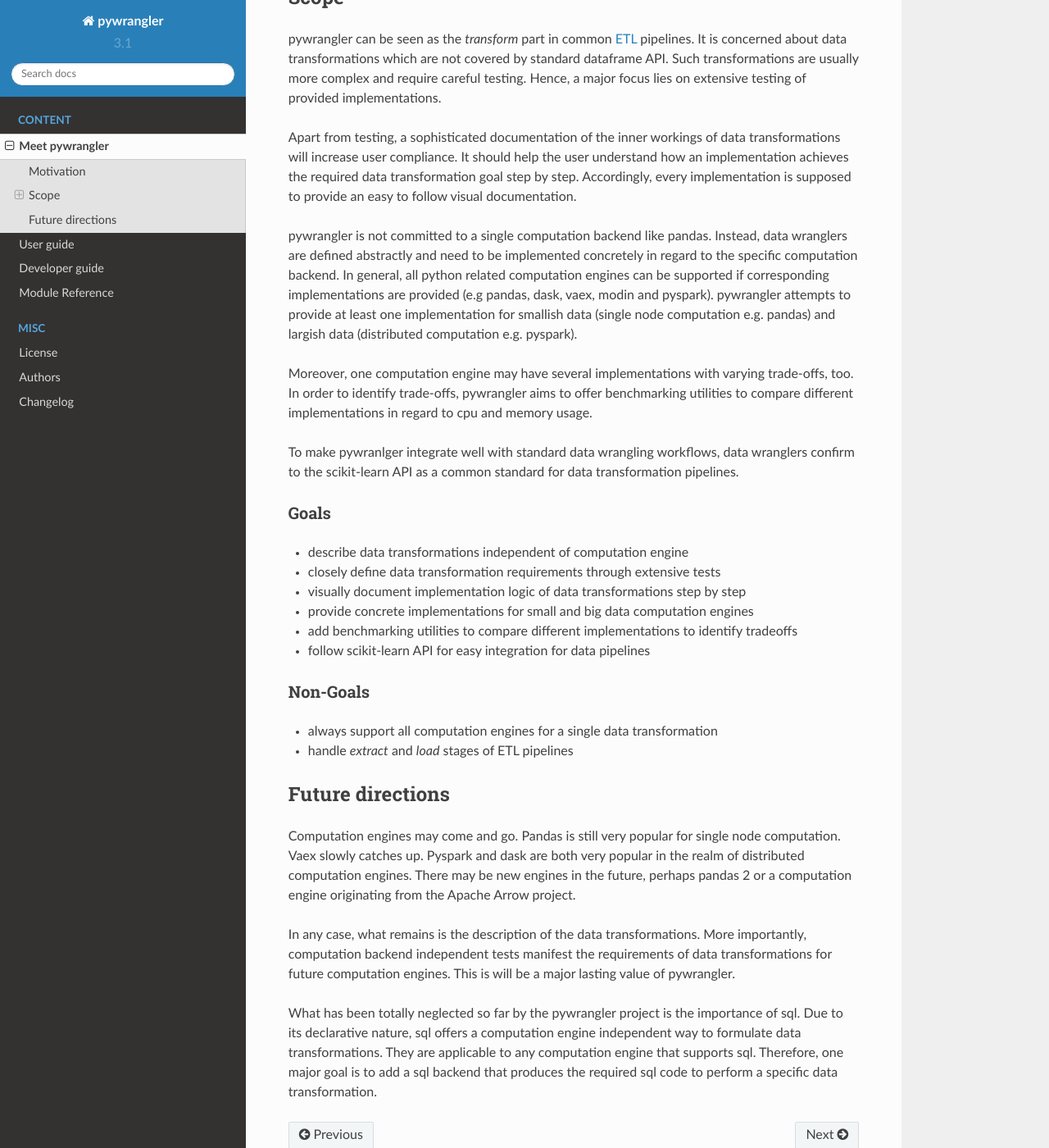
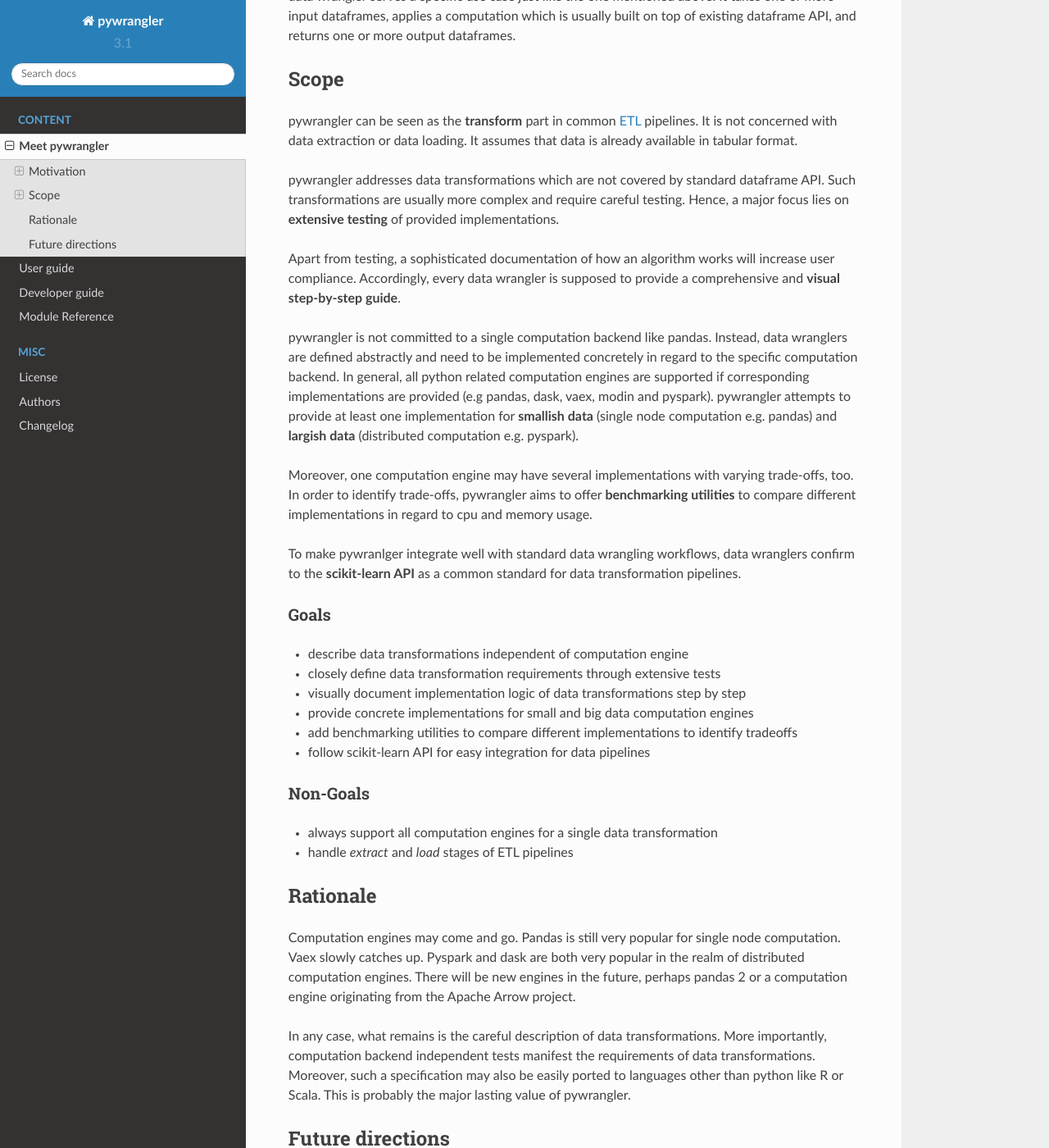
Before and after one commit to mansenfranzen/pywrangler, a Sphinx documentation site: the page built from docs/meet_pywrangler.rst, in a window 1280 px wide and 1400 px high, scrolled down 524 px. Shown: the whole window at 82% size. Built offline with Sphinx 7.4.7 and the Read the Docs theme 2.0.0, drawn with Linux system fonts in a browser that asks for light colours; some of the changed text lies outside the part shown.

Commit message:
Imrovide meet pywrangler documentation.

```diff
--- a/docs/meet_pywrangler.rst
+++ b/docs/meet_pywrangler.rst
@@ -22,29 +28,30 @@
 Scope
 -----
 
-pywrangler can be seen as the *transform* part in common `ETL`_ pipelines. It is concerned
-about data transformations which are not covered by standard dataframe API. Such transformations
-are usually more complex and require careful testing. Hence, a major focus lies on extensive
-testing of provided implementations.
+pywrangler can be seen as the **transform** part in common `ETL`_ pipelines. It is not concerned
+with data extraction or data loading. It assumes that data is already available in tabular format.
 
-Apart from testing, a sophisticated documentation of the inner workings of data
-transformations will increase user compliance. It should help the user understand
-how an implementation achieves the required data transformation goal step by step.
-Accordingly, every implementation is supposed to provide an easy to follow visual documentation.
+pywrangler addresses data transformations which are not covered by standard dataframe API.
+Such transformations are usually more complex and require careful testing. Hence, a major
+focus lies on **extensive testing** of provided implementations.
+
+Apart from testing, a sophisticated documentation of how an algorithm works will increase
+user compliance. Accordingly, every data wrangler is supposed to provide a comprehensive and
+**visual step-by-step guide**.
 
 pywrangler is not committed to a single computation backend like pandas. Instead, data wranglers
 are defined abstractly and need to be implemented concretely in regard to the specific
-computation backend. In general, all python related computation engines can be supported
+computation backend. In general, all python related computation engines are supported
 if corresponding implementations are provided (e.g pandas, dask, vaex, modin and pyspark).
-pywrangler attempts to provide at least one implementation for smallish data (single node
-computation e.g. pandas) and largish data (distributed computation e.g. pyspark).
+pywrangler attempts to provide at least one implementation for **smallish data** (single node
+computation e.g. pandas) and **largish data** (distributed computation e.g. pyspark).
 
 Moreover, one computation engine may have several implementations with varying trade-offs, too.
-In order to identify trade-offs, pywrangler aims to offer benchmarking utilities to
+In order to identify trade-offs, pywrangler aims to offer **benchmarking utilities** to
 compare different implementations in regard to cpu and memory usage.
 
 To make pywranlger integrate well with standard data wrangling workflows, data wranglers confirm to
-the scikit-learn API as a common standard for data transformation pipelines.
+the **scikit-learn API** as a common standard for data transformation pipelines.
 
 Goals
 =====
@@ -62,24 +69,30 @@
 - always support all computation engines for a single data transformation
 - handle *extract* and *load* stages of ETL pipelines
 
+---------
+Rationale
+---------
+
+Computation engines may come and go. Pandas is still very popular for single node
+computation. Vaex slowly catches up. Pyspark and dask are both very popular in the
+realm of distributed computation engines. There will be new engines in the future,
+perhaps pandas 2 or a computation engine originating from the Apache Arrow project.
+
+In any case, what remains is the careful description of data transformations. More
+importantly, computation backend independent tests manifest the requirements of
+data transformations. Moreover, such a specification may also be easily ported to
+languages other than python like R or Scala. This is probably the major lasting
+value of pywrangler.
+
 -----------------
 Future directions
 -----------------
 
-Computation engines may come and go. Pandas is still very popular for single node
-computation. Vaex slowly catches up. Pyspark and dask are both very popular in the
-realm of distributed computation engines. There may be new engines in the future,
-perhaps pandas 2 or a computation engine originating from the Apache Arrow project.
-
-In any case, what remains is the description of the data transformations. More
-importantly, computation backend independent tests manifest the requirements of
-data transformations for future computation engines. This is will be a major lasting
-value of pywrangler.
-
-What has been totally neglected so far by the pywrangler project is the importance
-of sql. Due to its declarative nature, sql offers a computation engine independent way
+What has been totally neglected so far by the pywrangler project, is the importance
+of SQL. Due to its declarative nature, SQL offers a computation engine independent way
 to formulate data transformations. They are applicable to any computation engine that
 supports sql. Therefore, one major goal is to add a sql backend that produces the
 required sql code to perform a specific data transformation.
 
+
 .. _ETL: https://en.wikipedia.org/wiki/Extract,_transform,_load
```
Also changed, not shown: other parts of docs/meet_pywrangler.rst (+7 -1 lines).
